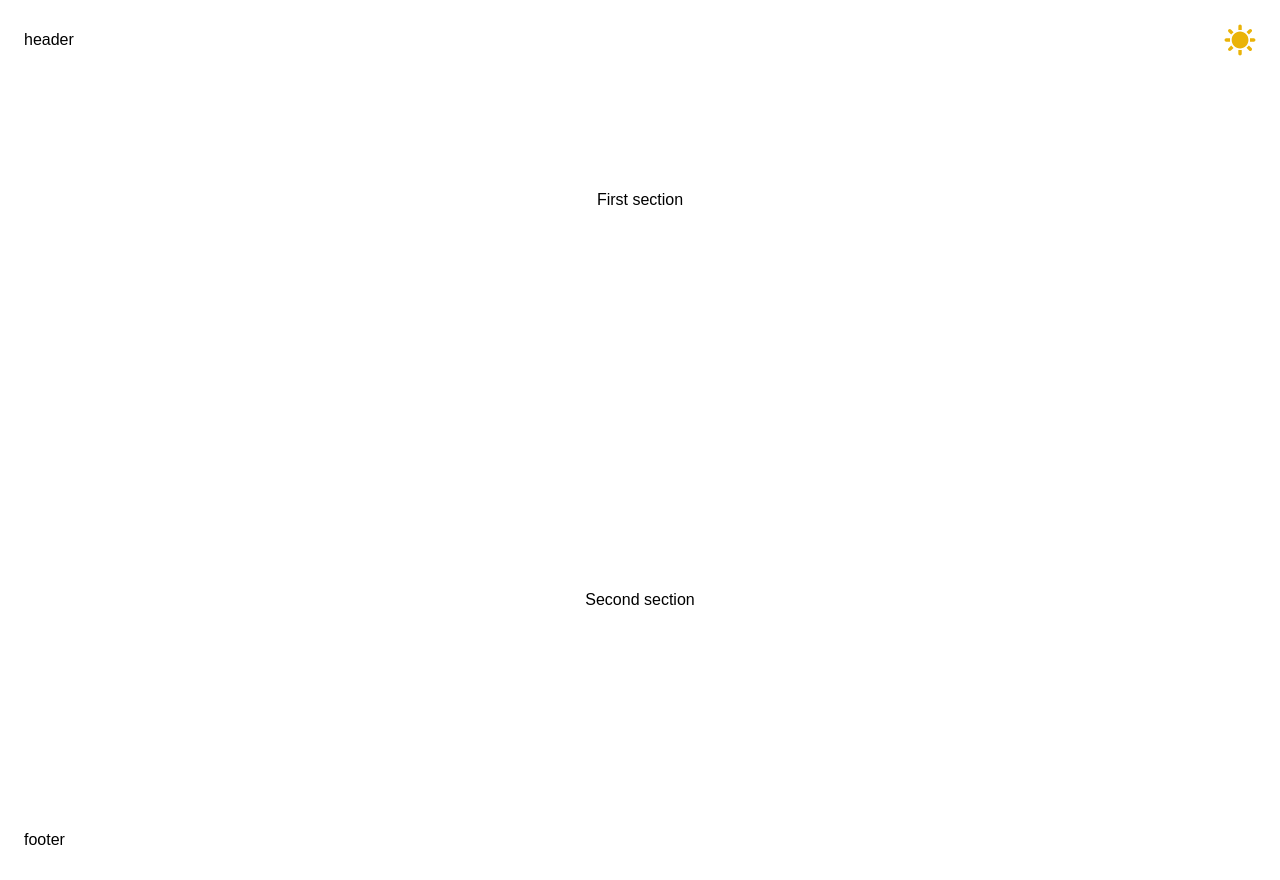
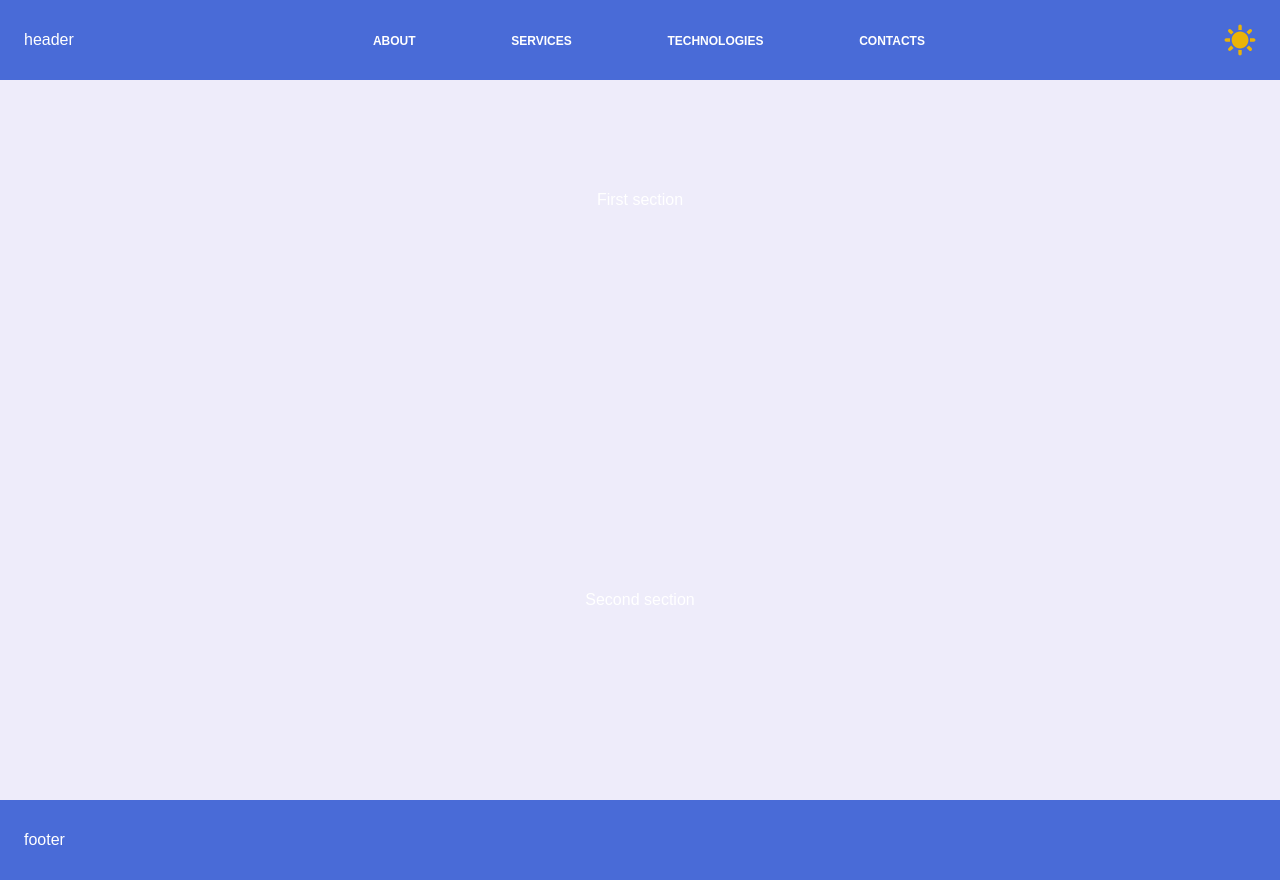
Before and after one commit to icediver/nextjs-starter-template, a Next.js app: page / in a window 1280 px wide. Built offline with nearby package versions, Linux system fonts and the light colour scheme; no server answers.

Commit message:
fix some minor bugs

```diff
--- a/src/app/layout.tsx
+++ b/src/app/layout.tsx
@@ -28,12 +28,14 @@ async function getTheme() {
 	return theme;
 }
 
-export default function RootLayout({
+export default async function RootLayout({
 	children,
 }: Readonly<{
 	children: React.ReactNode;
 }>) {
-	const theme = getTheme();
+	const theme = await getTheme();
+	console.log(theme);
+
 	return (
 		<html lang="en">
 			<body
```
